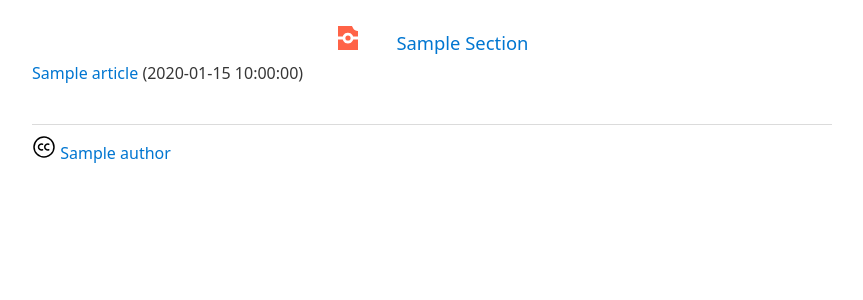
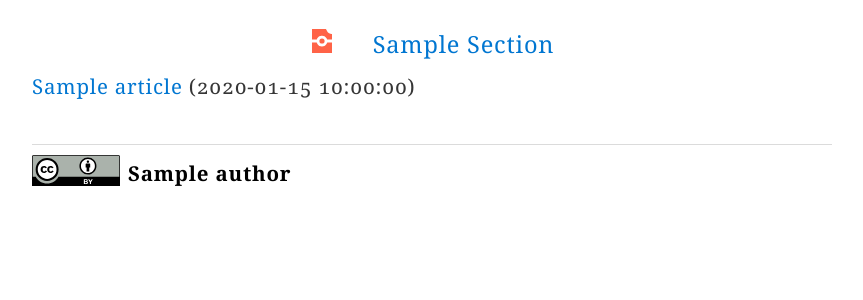
Before and after one commit to HenriTEL/gitblog2, a Python web app: template templates/index.html.j2 in a window 1280 px wide. Shown: the top 300 px of the page, without its empty margins (208-1071 px from the left). Run offline with Jinja, Linux system fonts and the light colour scheme; the template is opened without the code that fills it: most values are stand-ins (such as "Sample title", 1, 10 or a date in 2020).

Commit message:
Update css

```diff
--- a/example/water.css
+++ b/example/water.css
@@ -109,8 +109,11 @@ html {
 }
 
 body {
-  font-family: system-ui, -apple-system, BlinkMacSystemFont, 'Segoe UI', 'Roboto', 'Oxygen', 'Ubuntu', 'Cantarell', 'Fira Sans', 'Droid Sans', 'Helvetica Neue', 'Segoe UI Emoji', 'Apple Color Emoji', 'Noto Color Emoji', sans-serif;
-  line-height: 1.4;
+  font-family: "Crimson Text", Georgia, Times, "Times New Roman", serif;
+  font-feature-settings: 'kern', 'onum', 'liga';
+  font-size: 1.28rem;
+  line-height: 2.25rem;
+  letter-spacing: .05rem;
   max-width: 800px;
   margin: 20px auto;
   padding: 0 10px;
@@ -1686,6 +1689,8 @@ footer {
 
 body>footer {
   margin-top: 40px;
+  display: flex;
+  column-gap: 0.5rem;
 }
 
 @media print {
--- a/templates/footer.html.j2
+++ b/templates/footer.html.j2
@@ -1,6 +1,7 @@
 <footer>
   <a rel="license" href="https://creativecommons.org/licenses/by/4.0/"
     title="Creative Commons Attribution 4.0 International license">
-    <img src="/media/cc.svg"> {{ author_name }}
+    <img src="/media/cc-by.svg" />
   </a>
+  <strong> {{ author_name }}</strong>
 </footer>
```
Also changed, not shown: templates/article.html.j2 (+10 -8 lines), example/media/cc-by.svg (added), example/media/cc.svg (deleted).
